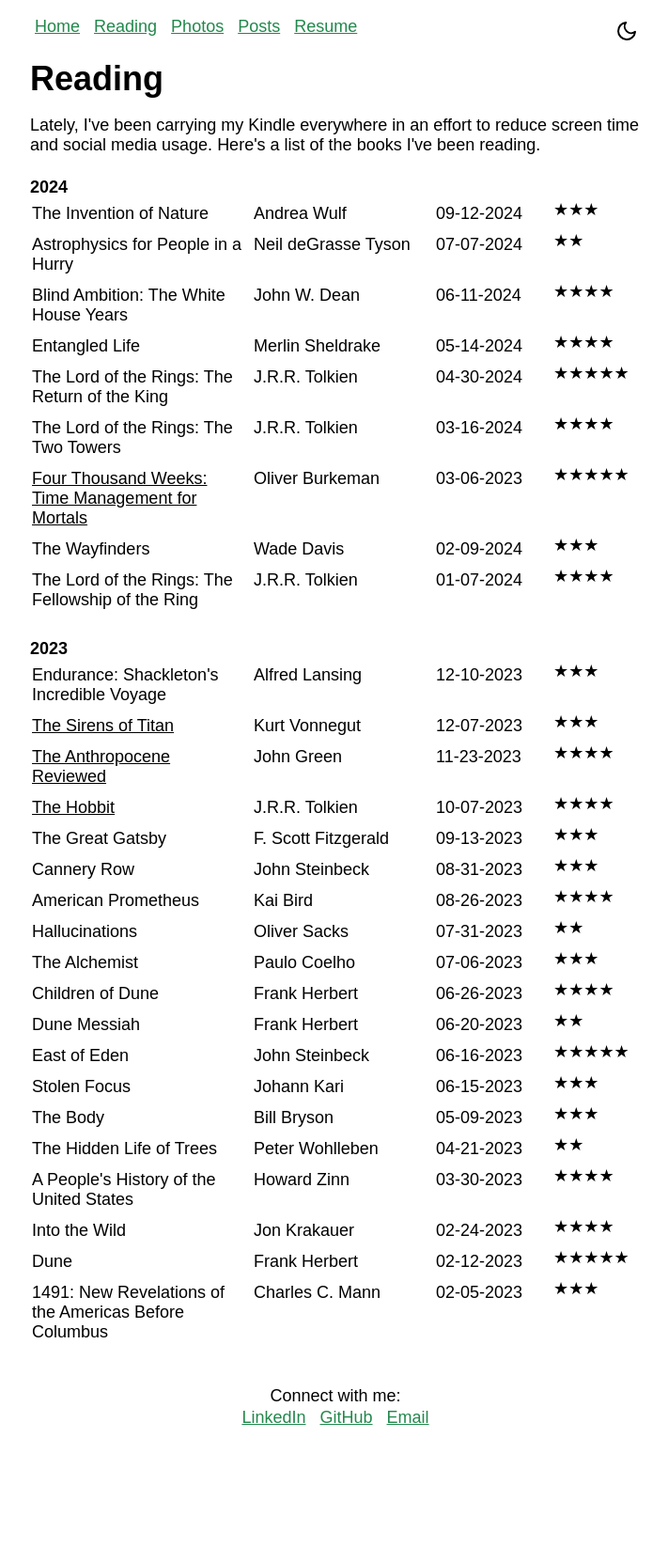
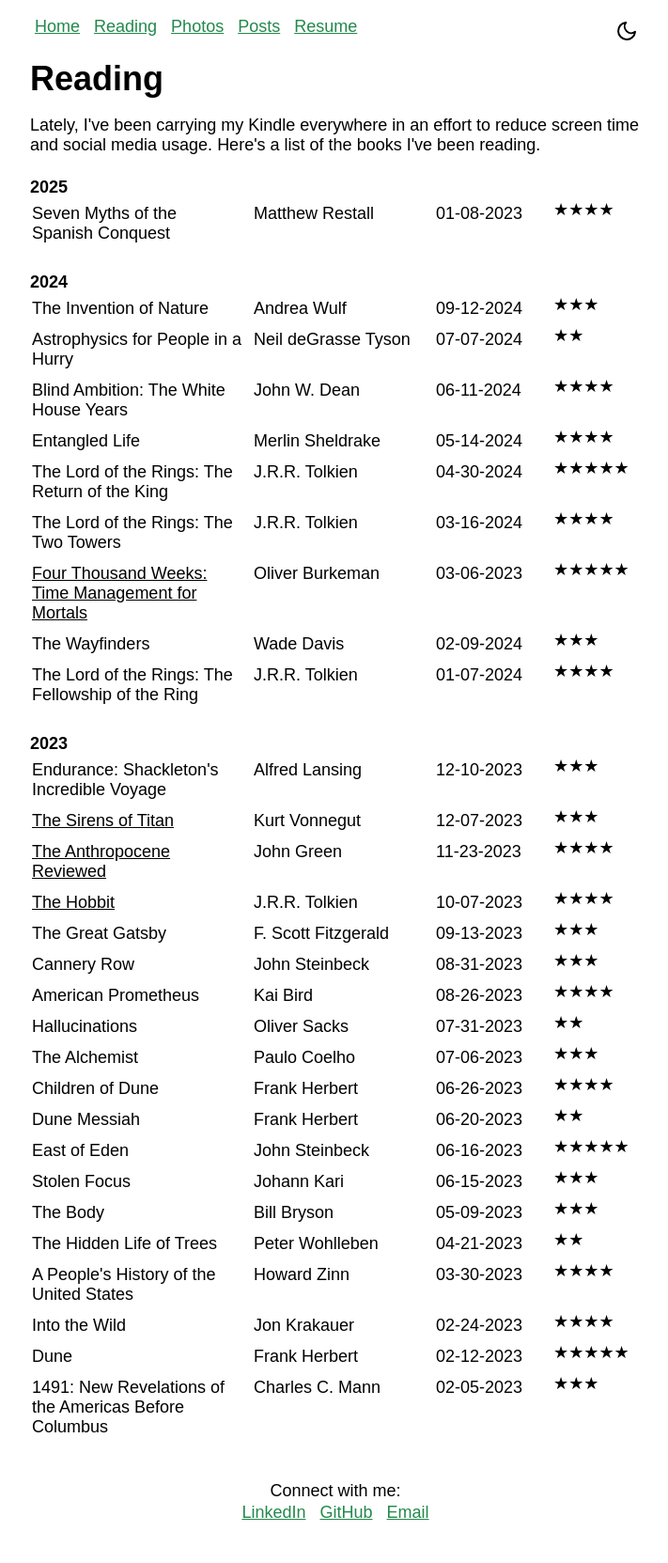
Before and after one commit to brandoncfallin/fallin-website, a Jekyll site: the page built from reading.md, in a window 1280 px wide. Shown: the whole page at 94% size, without its empty margins (283-994 px from the left). Built offline with Jekyll 4.4.1, drawn with Linux system fonts in a browser that asks for light colours; before the commit the page ends 1562 px from its top, so only the background shows below that.

Commit message:
update resume, reading

```diff
--- /dev/null
+++ b/_includes/reading_table_2025.html
@@ -0,0 +1,10 @@
+<table style="background-color:rgba(0, 0, 0, 0); width: 100%;">
+    <tbody>
+        <tr>
+            <td class="titles">Seven Myths of the Spanish Conquest</td>
+            <td class="authors">Matthew Restall</td>
+            <td class="dates">01-08-2023</td>
+            <td class="stars">★★★★</td>
+        </tr>
+    </tbody>
+</table>
--- a/reading.md
+++ b/reading.md
@@ -9,6 +9,9 @@
 Here's a list of the books I've been reading.
 </p>
 
+<h4 class="no-bottom">2025</h4>
+{% include reading_table_2025.html %}
+
 <h4 class="no-bottom">2024</h4>
 {% include reading_table_2024.html %}
 
```
Also changed, not shown: 1 other file.
